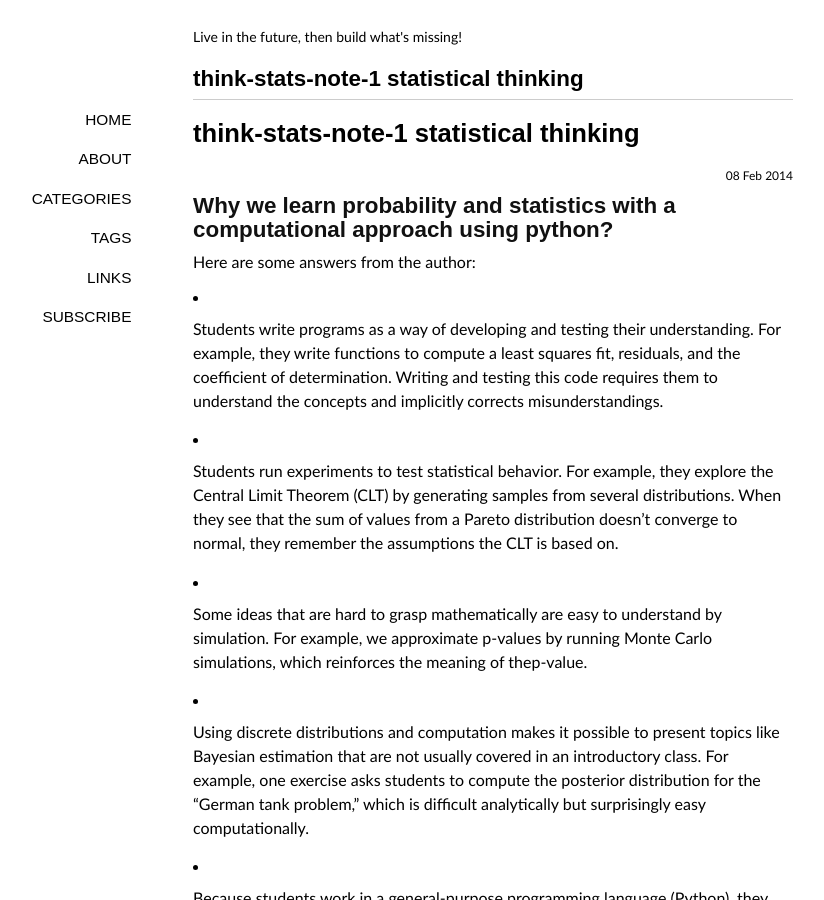
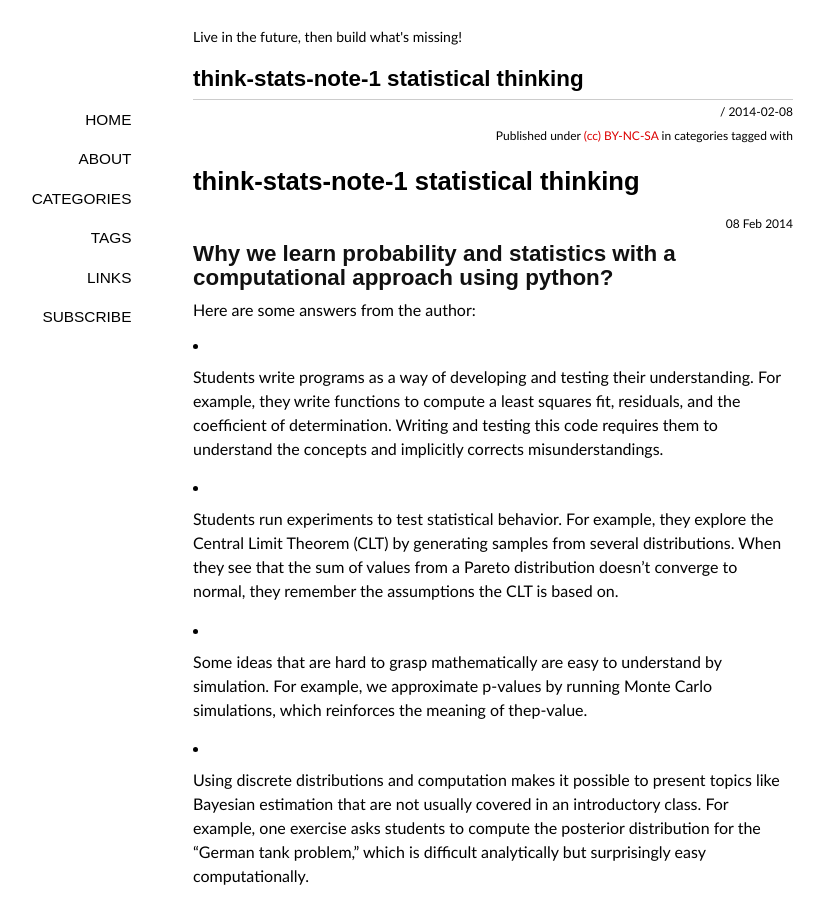
Before and after one commit to tonyskywalker/tonyskywalker.github.io, a Jekyll site: the page built from _posts/2014-02-08-think-stats-note-1-stats-ideas.md, in a window 1280 px wide and 900 px high. Shown: the whole window, without its empty margins (147-971 px from the left). Built offline with Jekyll 4.4.1, drawn with Linux system fonts in a browser that asks for light colours; some web fonts are replaced; comment, search, counter and statistics services are not loaded; some of the changed text lies outside the part shown.

Commit message:
update css

```diff
--- a/_layouts/post.html
+++ b/_layouts/post.html
@@ -1,10 +1,6 @@
 ---
 layout: default
 ---
-
-<section class="post">
-{{ content }}
-</section>
 
 <section class="meta">
 <span class="author">
@@ -40,4 +36,8 @@ layout: default
 {% endif %}
 </section>
 
+<section class="post">
+{{ content }}
+</section>
+
 {% include comments.md %}
```
